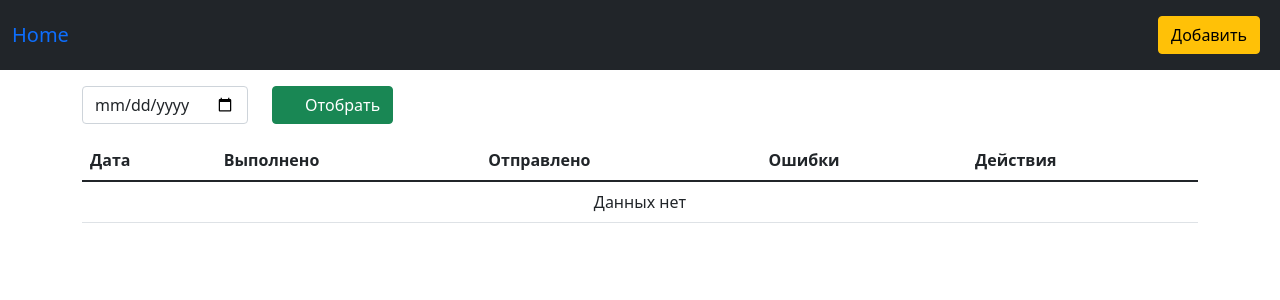
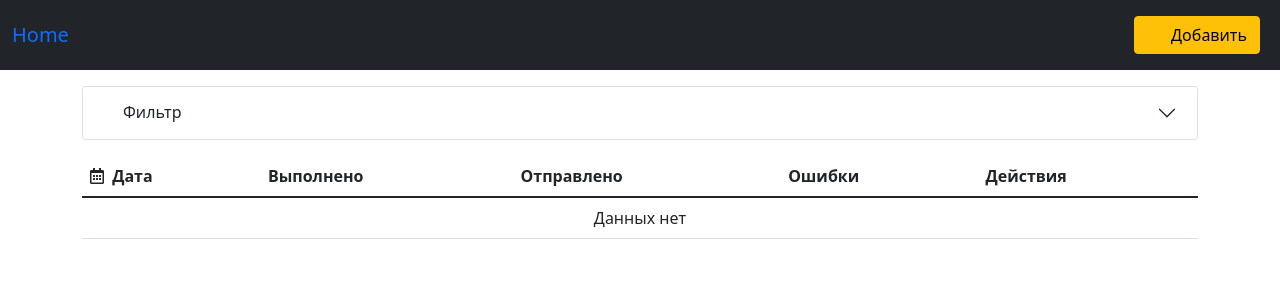
Before and after one commit to kve1989/NumberOKB, a Flask app: page / in a window 1280 px wide. Shown: the top 300 px of the page. Run offline with Flask 2, Linux system fonts and the light colour scheme; data that the repository does not hold is empty; some libraries are stand-ins or nearby versions.

Commit message:
rebase app

```diff
--- a/forms.py
+++ b/app/forms.py
@@ -14,4 +14,4 @@ class MCEform(MyForm):
     assigned  = StringField('Назначено', validators=[DataRequired()])
 
 class SearchForm(FlaskForm):
-    date = DateField('Дата', validators=[DataRequired()])
+    date = DateField('Выбрать даты', validators=[DataRequired()])
--- a/templates/base.html
+++ b/app/templates/base.html
@@ -16,7 +16,7 @@
             <a href="{{ url_for('home') }}" class="navbar-brand">Home</a>
             <ul class="navbar-nav justify-content-end p-2">
                 <li class="nav-item">
-                    <a class="btn btn-warning" aria-current="page" href="{{url_for('create')}}">Добавить</a>
+                    <a class="btn btn-warning" aria-current="page" href="{{url_for('create')}}"><i class="far fa-plus me-1"></i> Добавить</a>
                 </li>
             </ul>
         </div>
--- a/templates/index.html
+++ b/app/templates/index.html
@@ -15,24 +15,44 @@
         {% endif %}
     {% endwith %}
 
-    <div class="mt-3 mb-3">
+    <div class="accordion mt-3 mb-3">
+        <div class="accordion-item">
+            <h2 class="accordion-header" id="headingOne">
+                <button class="accordion-button collapsed" type="button" data-bs-toggle="collapse" data-bs-target="#collapseOne"
+                    aria-expanded="false" aria-controls="collapseOne">
+                    <i class="far fa-filter me-1"></i>Фильтр
+                </button>
+            </h2>
+            <div id="collapseOne" class="accordion-collapse collapse" aria-labelledby="headingOne"
+                data-bs-parent="#accordionExample">
+                <div class="accordion-body"><div class="card">
+                    <div class="card-body">
                         <form class="" action="/" method="post">
                             {{ form.csrf_token() }}
-            <div class="row">
+                            <div class="row mb-2">
                                 <div class="col-2 ">
                                     {{ form.date(class="form-control") }}
                                 </div>
                                 <div class="col-2">
-                    <button class="btn btn-success text-white" type="submit"><i class="far fa-filter me-1"></i>Отобрать</button>
+                                    {{ form.date(class="form-control") }}
                                 </div>
                             </div>
+                            <div class="col-2">
+                                <button class="btn btn-success text-white" type="submit"><i
+                                        class="far fa-filter me-1"></i>Отобрать</button>
+                            </div>
                         </form>
+                    </div>
+                </div>
+                </div>
+            </div>
+        </div>
     </div>
 
     <table class="table table-hover mt-3">
         <thead>
             <tr>
-                <th class="col">Дата</th>
+                <th class="col"><i class="far fa-calendar-alt me-1"></i> Дата</th>
                 <th class="col">Выполнено</th>
                 <th class="col">Отправлено</th>
                 <th class="col">Ошибки</th>
@@ -61,10 +81,11 @@
 
             {% if records %}
                 <tr class="bg-warning">
-                    <td>Итого</td>
+                    <td>Итого:</td>
                     <td>{{ records|sum(attribute="done") }}</td>
                     <td>{{ records|sum(attribute="sent") }}</td>
                     <td>{{ records|sum(attribute="mistakes") }}</td>
+                    <td></td>
                 </tr>
             {% endif %}
         </tbody>
--- a/app.py
+++ b/app/views.py
@@ -1,27 +1,10 @@
-from flask import Flask, render_template, request, redirect, flash, session, url_for
-from flask_sqlalchemy import SQLAlchemy
-from flask_moment import Moment
-from flask_migrate import Migrate
-from datetime import date, datetime
+from flask import render_template, request, redirect, flash, session, url_for
 
-from forms import *
+from app import app, db
+from app.models import PCR
+from app.forms import PCRform,SearchForm
 
-app = Flask(__name__)
-app.config.from_object('config')
-db = SQLAlchemy(app)
-moment = Moment(app)
-migrate = Migrate(app, db)
-
-
-class PCR(db.Model):
-    id = db.Column(db.Integer, primary_key=True)
-    date = db.Column(db.Date)
-    done = db.Column(db.Integer, nullable=False)
-    sent = db.Column(db.Integer, nullable=False)
-    mistakes = db.Column(db.Integer, nullable=False)
-
-    def __repr__(self):
-        return '<PCR %r>' % self.id
+from datetime import datetime
 
 @app.errorhandler(404)
 def page_not_found(e):
@@ -76,10 +59,10 @@ def delete_record(id):
         db.session.delete(record)
         db.session.commit()
         flash("Запись успешно удалена!", 'success')
-        return redirect('/')
     except:
-        flash("Запись успешно удалена!", 'error')
-        return redirect('/')
+        flash("Ошибка при удалении!", 'error')
+
+    return redirect(url_for('home'))
 
 @app.route("/<int:id>/edit")
 def edit_record(id):
@@ -101,11 +84,8 @@ def update_record(id):
         try:
             db.session.commit()
             flash("Запись успешно изменена!", 'success')
-            return redirect('/')
+            return redirect(url_for('home'))
         except:
             return "Ошибка при изменении"
 
     return render_template('edit.html', form=form)
-
-if __name__ == '__main__':
-    app.run(debug=True)
--- a/db_create.py
+++ /dev/null
@@ -1,3 +0,0 @@
-from app import db
-
-db.create_all()
```
Also changed, not shown: app/__init__.py (added, +13 -0 lines), app/models.py (added, +11 -0 lines), app/templates/create.html (renamed from templates/edit.html, +8 -7 lines), app/templates/edit.html (renamed from templates/create.html, +7 -8 lines), config.py (+4 -3 lines), app/static/css/bootstrap.min.css (renamed from static/css/bootstrap.min.css), app/static/favicon.png (renamed from static/favicon.png), app/static/js/bootstrap.min.js (renamed from static/js/bootstrap.min.js), app/static/js/main.js (renamed from static/js/main.js), app/templates/404.html (renamed from templates/404.html), app/templates/500.html (renamed from templates/500.html), app/templates/navbar.html (renamed from templates/navbar.html), 4 other files. Lines whose indentation alone changed are shown as unchanged.
